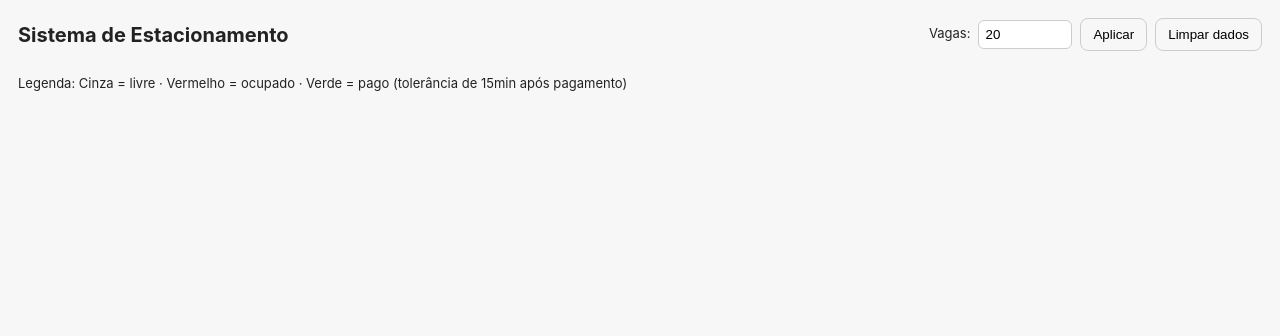
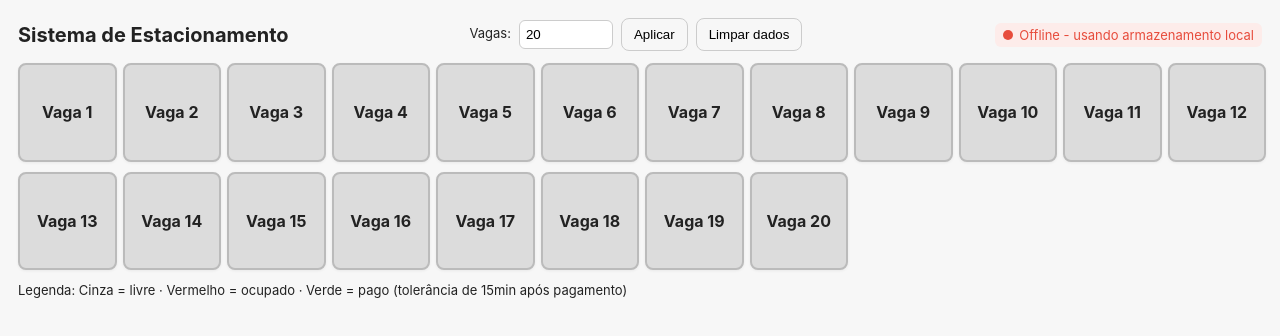
Before and after one commit to NielsonLima/estacionamento, a plain HTML site: page index.html in a window 1280 px wide. Drawn offline with Linux system fonts and the light colour scheme.

Commit message:
Atualização

```diff
--- a/index.html
+++ b/index.html
@@ -1,19 +1,27 @@
 <!doctype html>
 <html lang="pt-BR">
+
 <head>
   <meta charset="utf-8" />
   <meta name="viewport" content="width=device-width,initial-scale=1" />
   <title>Sistema de Estacionamento</title>
-    <link rel="stylesheet" href="style.css">
+  <link rel="stylesheet" href="style.css">
 </head>
+
 <body>
   <header>
     <h1>Sistema de Estacionamento</h1>
     <div class="controls">
       <label class="small">Vagas:</label>
-      <input id="numSpots" type="number" value="20" min="1" style="width:80px;padding:6px;border-radius:6px;border:1px solid #ccc">
+      <input id="numSpots" type="number" value="20" min="1"
+        style="width:80px;padding:6px;border-radius:6px;border:1px solid #ccc">
       <button id="applySpots" class="ghost">Aplicar</button>
       <button id="clearAll" class="ghost">Limpar dados</button>
+    </div>
+
+    <div id="syncStatus" class="sync-status offline">
+      <span id="syncDot"></span>
+      <span id="syncText">Offline - aguardando</span>
     </div>
   </header>
 
@@ -33,10 +41,10 @@
         </div>
 
         <div class="form-row">
-            <div style="flex:1">
-                <label>Nome do Proprietário</label>
-                <input id="name" type="text">
-            </div>
+          <div style="flex:1">
+            <label>Nome do Proprietário</label>
+            <input id="name" type="text">
+          </div>
         </div>
 
         <div class="form-row">
@@ -106,35 +114,11 @@
     </div>
   </div>
 
-
-  <script type="module">
-  // Import the functions you need from the SDKs you need
-  import { initializeApp } from "https://www.gstatic.com/firebasejs/12.3.0/firebase-app.js";
-  import { getAnalytics } from "https://www.gstatic.com/firebasejs/12.3.0/firebase-analytics.js";
-  import { getFirestore, doc, setDoc, getDoc, onSnapshot } from "https://www.gstatic.com/firebasejs/12.3.0/firebase-firestore.js";
-
-  // Your web app's Firebase configuration
-  // For Firebase JS SDK v7.20.0 and later, measurementId is optional
-  const firebaseConfig = {
-    apiKey: "AIzaSyAQetgrWjXeqvY0vqiCWbyBTrtrPK5CsMs",
-    authDomain: "estacionamentogaranhuns.firebaseapp.com",
-    projectId: "estacionamentogaranhuns",
-    storageBucket: "estacionamentogaranhuns.firebasestorage.app",
-    messagingSenderId: "966360238169",
-    appId: "1:966360238169:web:f1610f026b7e269ea74948",
-    measurementId: "G-PZ05G1QLHG"
-  };
-
-  // Initialize Firebase
-  const app = initializeApp(firebaseConfig);
-  const analytics = getAnalytics(app);
-  const db = getFirestore(app);
-
-  // Disponibilize o db globalmente para uso no arquivo javasc.js
-  window.db = db;
-  window.firebaseModules = { doc, setDoc, getDoc, onSnapshot };
-</script>
+<script type="module" src="javasc.js"></script>
 <script src="javasc.js"></script>
 
+
+
 </body>
+
 </html>
--- a/javasc.js
+++ b/javasc.js
@@ -1,3 +1,22 @@
+import { getFirestore, doc, setDoc, getDoc, onSnapshot } from "https://www.gstatic.com/firebasejs/12.3.0/firebase-firestore.js";
+import { getAnalytics } from "https://www.gstatic.com/firebasejs/12.3.0/firebase-analytics.js";
+import { initializeApp } from "https://www.gstatic.com/firebasejs/12.3.0/firebase-app.js";
+
+const firebaseConfig = {
+  apiKey: "AIzaSyAQetgrWjXeqvY0vqiCWbyBTrtrPK5CsMs",
+  authDomain: "estacionamentogaranhuns.firebaseapp.com",
+  projectId: "estacionamentogaranhuns",
+  storageBucket: "estacionamentogaranhuns.appspot.com", // corrigido aqui
+  messagingSenderId: "966360238169",
+  appId: "1:966360238169:web:f1610f026b7e269ea74948",
+  measurementId: "G-PZ05G1QLHG"
+};
+
+const app = initializeApp(firebaseConfig);
+const analytics = getAnalytics(app);
+const db = getFirestore(app);
+
+
  // ======= Configurações e tarifas =======
     const RATES = {
       carro: {
@@ -46,7 +65,8 @@
         unsubscribeSpots(); // Remove listener anterior se existir
       }
 
-      const docRef = doc(db, "parking", "spots");
+      const { doc, setDoc, getDoc, onSnapshot } = window.firebaseModules;
+      const docRef = doc(window.db, "parking", "spots");
 
       unsubscribeSpots = onSnapshot(docRef, (doc) => {
         if (doc.exists()) {
--- a/style.css
+++ b/style.css
@@ -83,3 +83,29 @@
         gap: 5px;
       }
     }
+
+    .sync-status {
+  display: flex;
+  align-items: center;
+  gap: 6px;
+  font-size: 13px;
+  margin-left: 12px;
+  padding: 4px 8px;
+  border-radius: 6px;
+  background: #f0f0f0;
+}
+.sync-status.online {
+  background: #e6f7ed;
+  color: #2ecc71;
+}
+.sync-status.offline {
+  background: #fdecea;
+  color: #e74c3c;
+}
+#syncDot {
+  width: 10px;
+  height: 10px;
+  border-radius: 50%;
+  background: currentColor;
+  display: inline-block;
+}
```
